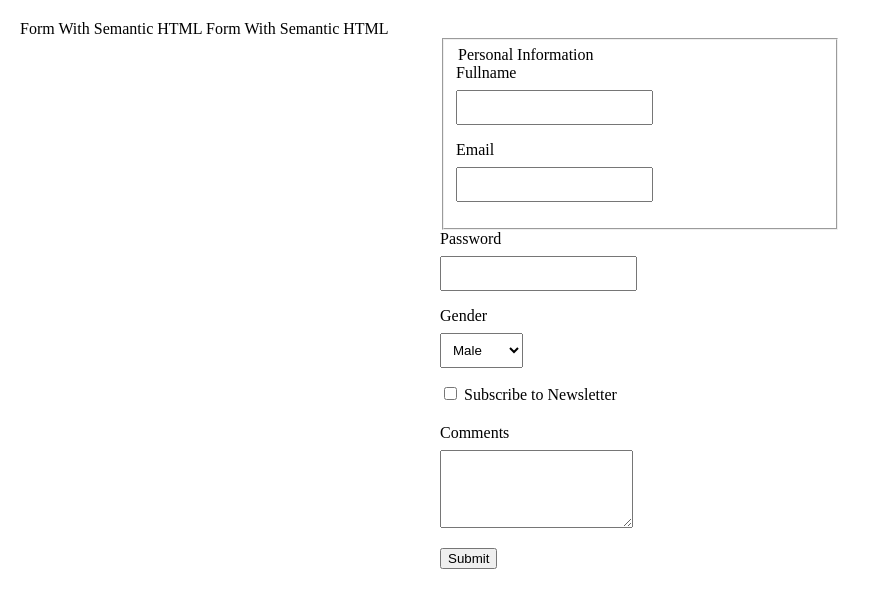
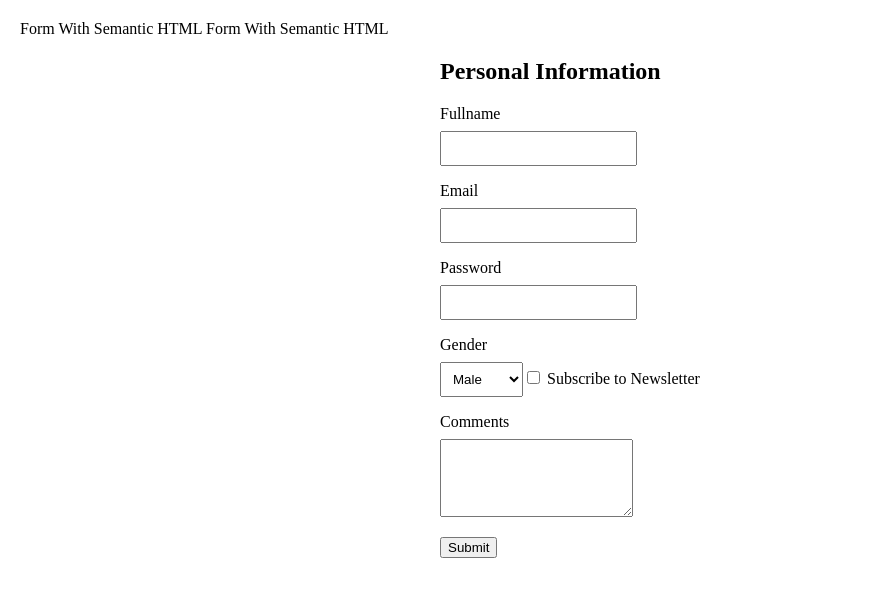
Before and after one commit to Chep7/Prog101, a plain HTML site: page index.html in a window 1280 px wide. Shown: the whole page, without its empty margins (0-881 px from the left). Drawn offline with Linux system fonts and the light colour scheme.

Commit message:
Update index.html
recent fieldset

```diff
--- a/index.html
+++ b/index.html
@@ -29,43 +29,43 @@
 	<h>Form With Semantic HTML</h>
 
  <form>
-	 <fieldset>
-		 <section>
-			 <legend>Personal Information</legend>
+	 <section>
+		 <h2>Personal Information</h2>
+		 <div>
 			 <label for="fullname">Fullname</label>
 			 <input type="text" id="fullname" name="fullname" required>
-		 </section>
+		 </div>
 
-		 <section>
+		 <div>
 			 <label for="email">Email</label>
 			 <input type="email" id="email" name="email" required>
-		 </section>
-	 </fieldset>
+		 </div>
 
-	 <section>
+		 <div>
 		 <label for="password">Password</label>
 		 <input type="password" id="password" name="password" required>
-	 </section>
+		 </div>
 
-	 <section>
+		 <div>
 		 <label for="gender">Gender</label>
 		 <select id="gender" name="gender">
 			 <option value="male">Male</option>
 			 <option value="female">Female</option>
 			 <option value="other">Other</option>
-		 </select>
+		 </div>
 
-	 </section>
-	 <section>
+		 <div>
 		 <label>
 			 <input type="checkbox" id="newsletter" name="newsletter">
 			 Subscribe to Newsletter
 		 </label>
-	 </section>
-	 <section>
+		 </div>
+
+		 <div>
 		 <label for="comments">Comments</label>
 		 <textarea id="comments" rows="4"></textarea>
-	 </section>
+		 </div>
+
 	 <button type="submit">Submit</button>
  </form>
 </body>
```
